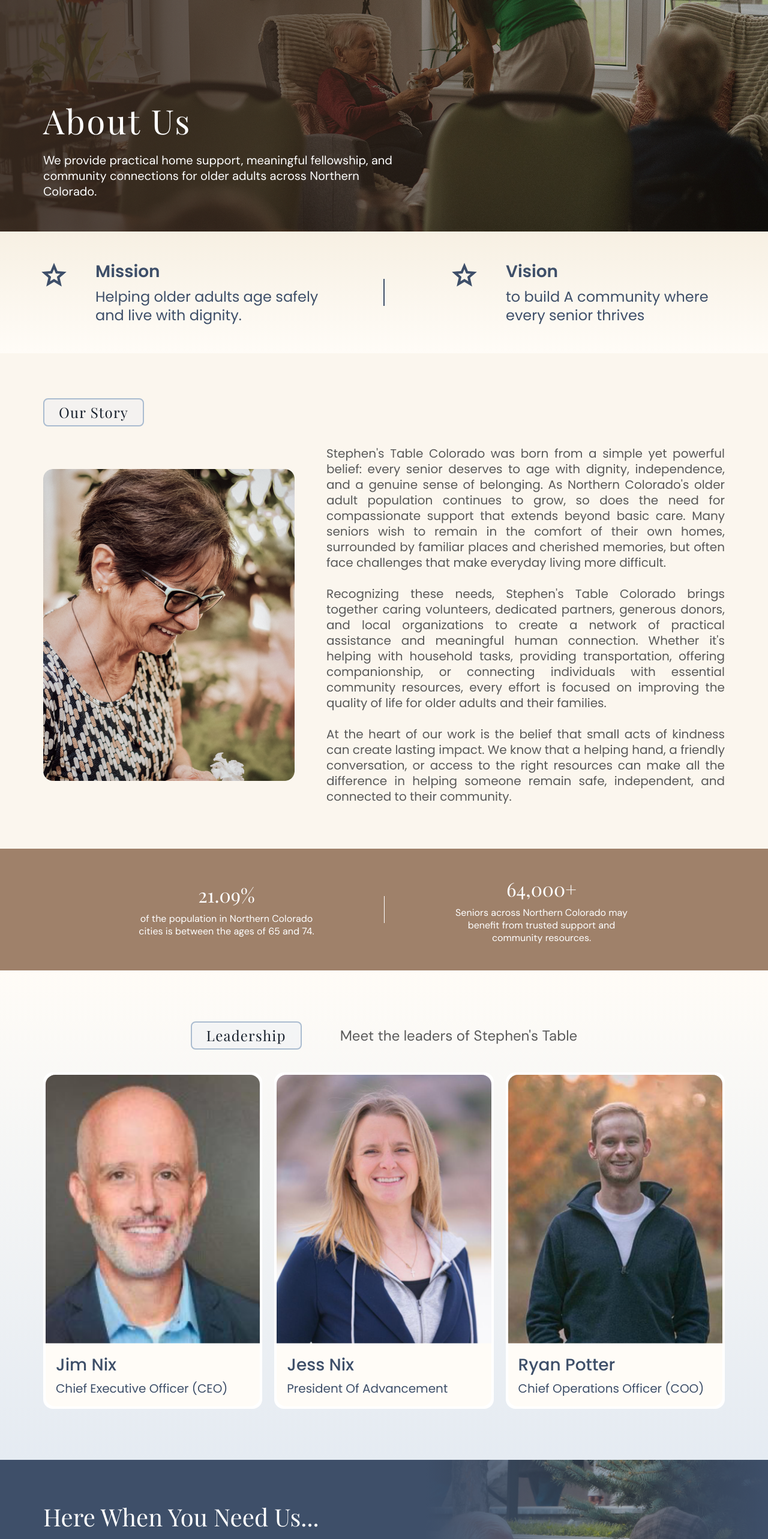
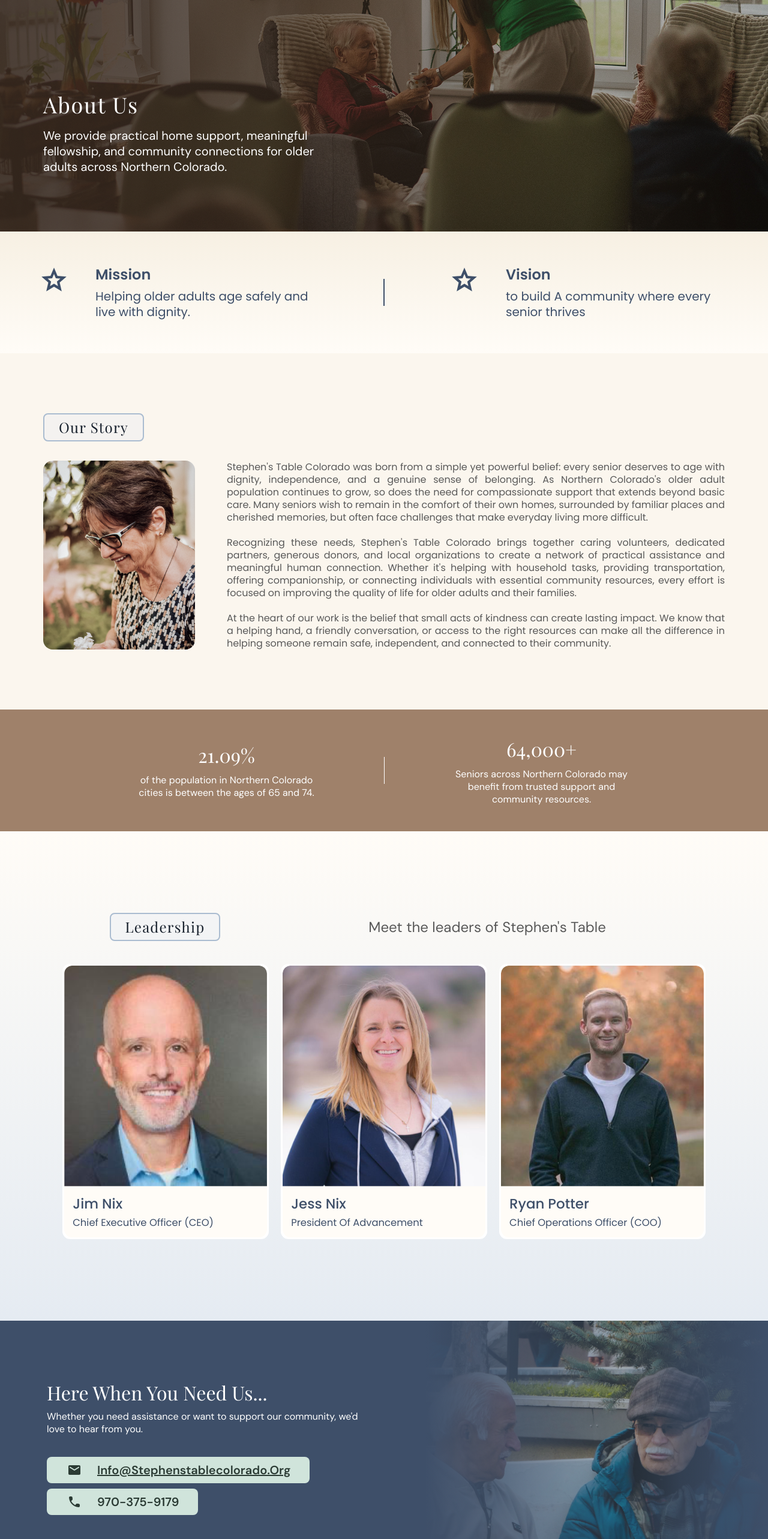
Before and after one commit to tusharjain2001/stephen-table, a React (Vite) app: page /about in a window 1280 px wide. Shown: the part 234-2800 px from the top of the page at 60% size. Built offline with nearby package versions, Linux system fonts and the light colour scheme.

Commit message:
abuot page done

```diff
--- a/src/components/CtaBanner.jsx
+++ b/src/components/CtaBanner.jsx
@@ -49,6 +49,11 @@
  *                  replacing the default vertical centering. Home's 342:1000
  *                  sits at 86 in a 421 band (111 below it), not the 98.5 that
  *                  centering its 224px block would give.
+ * - `textLeft`   — px from the design container's left edge to the text
+ *                  column at ≥lg (default 72). About's redrawn 539:3199 sits
+ *                  at 78 instead. The photo's left edge stays at 708 on every
+ *                  frame, so the column's right margin is derived from this
+ *                  rather than fixed.
  * - `className`  — extra classes on the outer <section>
  */
 function CtaBanner({
@@ -63,8 +68,12 @@
   subtitleClassName = 'lg:text-[20px]',
   barePillIcons = false,
   textTop,
+  textLeft = 72,
   className = '',
 }) {
+  // Photo edge (708) − column width (529) − column offset. At the default 72
+  // this is the 107 the layout has always used.
+  const textGap = 708 - 529 - textLeft;
   const bgClass = bg === 'blue' ? 'bg-bl-600' : 'bg-b-600';
   const bgColor = bg === 'blue' ? '#3e4f69' : '#886b56';
   const pillClasses =
@@ -170,14 +179,18 @@
           offset by the design container's gutter so it stays aligned with the
           sections above/below, while the photo takes the remainder and keeps
           bleeding to the right edge at any width. At 1440 the gutter is 0, so
-          this is Figma-exact: 72 + 529 + 107 = 708 with a 732px photo
-          (342:1000 / 342:997). */}
+          this is Figma-exact: `textLeft` + 529 + the derived gap = 708 with a
+          732px photo (342:1000 / 342:997). */}
       <div className="relative z-10 hidden w-full flex-col gap-10 px-6 py-14 md:flex md:px-10 md:py-16 lg:h-[421px] lg:flex-row lg:items-center lg:gap-0 lg:px-0 lg:py-0">
         <div
-          className={`flex flex-col gap-9 lg:ml-[calc(var(--gutter)+72px)] lg:mr-[107px] lg:w-[529px] lg:shrink lg:gap-[36px] ${
+          className={`flex flex-col gap-9 lg:ml-[calc(var(--gutter)+var(--cta-text-left))] lg:mr-[var(--cta-text-gap)] lg:w-[529px] lg:shrink lg:gap-[36px] ${
             textTop == null ? '' : 'lg:self-start lg:mt-[var(--cta-text-top)]'
           }`}
-          style={textTop == null ? undefined : { '--cta-text-top': `${textTop}px` }}
+          style={{
+            '--cta-text-left': `${textLeft}px`,
+            '--cta-text-gap': `${textGap}px`,
+            ...(textTop == null ? {} : { '--cta-text-top': `${textTop}px` }),
+          }}
         >
           <div className="flex flex-col gap-[8px]">
             {title && (
--- a/src/components/StatsBand.jsx
+++ b/src/components/StatsBand.jsx
@@ -71,7 +71,10 @@
           const block = (
             <div
               key={stat.caption}
-              className="flex w-full max-w-[308px] flex-col items-center gap-[8px] text-center"
+              // 377:3046 puts 10px between the figure and its caption at 1440
+              // (93 = 41 + 10 + 42), same as the image variant above — only
+              // the mobile/tablet steps use 8.
+              className="flex w-full max-w-[308px] flex-col items-center gap-[8px] text-center xl:gap-[10px]"
             >
               <span className="font-display text-[28px] text-white xl:text-[32px]">{stat.value}</span>
               <span className="font-sans text-[16px] text-white">{stat.caption}</span>
--- a/src/pages/About.jsx
+++ b/src/pages/About.jsx
@@ -44,31 +44,36 @@
       <div className="flex w-full max-w-[372px] flex-col gap-[8px]">
         {/* Neulis Sans isn't licensed here so font-neulis falls back to
             Poppins, whose normal leading is ~1.5 vs Neulis' ~1.32. Pin the
-            line boxes to Figma's (342:629 h=37, 342:630 h=62 over 2 lines) —
-            the mobile frame doesn't call out a custom leading, so base stays
-            "normal". */}
-        <h3 className="font-neulis text-[20px] font-semibold text-bl-600 md:text-[22px] xl:text-[28px] xl:leading-[37px]">{title}</h3>
-        <p className="font-neulis text-[16px] text-bl-600 md:text-[18px] xl:text-[24px] xl:leading-[31px]">{body}</p>
+            line boxes to Figma's (342:629 h=31 at 24px, 342:630 h=52 over 2
+            lines at 20px) — the mobile frame doesn't call out a custom
+            leading, so base stays "normal". */}
+        <h3 className="font-neulis text-[20px] font-semibold text-bl-600 md:text-[22px] xl:text-[24px] xl:leading-[31px]">{title}</h3>
+        <p className="font-neulis text-[16px] text-bl-600 md:text-[18px] xl:text-[20px] xl:leading-[26px]">{body}</p>
       </div>
     </div>
   );
 }
 
+// The 2026-08 redraw shrank the card from a 419.34px column to 343.948
+// (342:949) — every inner measure is that same 0.8202 ratio, so the whole
+// card is re-pinned at xl rather than nudged: padding 4→3.281, radius
+// 16→13.123, photo 448.65→367.984, label pad 16.9→13.859, name 28→22.966,
+// role 20→16.404. The md tier keeps the pre-redraw numbers.
 function LeaderCard({ image, name, role }) {
   return (
-    <div className="w-full max-w-[419.34px] rounded-[14.117px] bg-white p-[3.529px] md:rounded-card md:p-[4px]">
-      <div className="w-full rounded-[14.117px] bg-cream md:rounded-card">
+    <div className="w-full max-w-[419.34px] rounded-[14.117px] bg-white p-[3.529px] md:rounded-card md:p-[4px] xl:rounded-[13.123px] xl:p-[3.281px]">
+      <div className="w-full rounded-[14.117px] bg-cream md:rounded-card xl:rounded-[13.123px]">
         <img
           src={image}
           alt={name}
-          className="h-[395.858px] w-full rounded-t-[14.117px] object-cover md:h-[400px] md:rounded-t-card xl:h-[448.65px]"
+          className="h-[395.858px] w-full rounded-t-[14.117px] object-cover md:h-[400px] md:rounded-t-card xl:h-[367.984px] xl:rounded-t-[13.123px]"
         />
-        <div className="flex flex-col gap-[6.93px] p-[14.908px] md:gap-[7.9px] md:p-[16.9px]">
-          {/* Figma 342:938 h=37, 342:939 h=26 — see the Poppins note above;
+        <div className="flex flex-col gap-[6.93px] p-[14.908px] md:gap-[7.9px] md:p-[16.9px] xl:gap-[6.442px] xl:p-[13.859px]">
+          {/* Figma 342:938 h=30, 342:939 h=21 — see the Poppins note above;
               the mobile frame's 24.705/17.647px sizes don't call out a
               custom leading, so base uses "normal". */}
-          <h3 className="font-neulis text-[24.705px] font-medium text-bl-600 md:text-[28px] md:leading-[37px]">{name}</h3>
-          <p className="font-neulis text-[17.647px] capitalize text-bl-600 md:text-[20px] md:leading-[26px]">{role}</p>
+          <h3 className="font-neulis text-[24.705px] font-medium text-bl-600 md:text-[28px] md:leading-[37px] xl:text-[22.966px] xl:leading-[30px]">{name}</h3>
+          <p className="font-neulis text-[17.647px] capitalize text-bl-600 md:text-[20px] md:leading-[26px] xl:text-[16.404px] xl:leading-[21px]">{role}</p>
         </div>
       </div>
     </div>
@@ -87,9 +92,17 @@
         overlay="none"
         height={548}
         mobileTextTop={571}
+        // 342:816 is 482 wide and sits 385..525 in a hero that ends at 620,
+        // i.e. 95 clear of the bottom. The redraw dropped the H1 to 36/1.8
+        // (342:817 h=46 — Playfair's `normal` at 36 is 48, hence the pin) and
+        // the subtitle to 20 (342:818 h=78 = 3 lines x 26), which is already
+        // PageHero's xl default.
         textLeft={72}
-        textWidth={618}
-        textBottom={54}
+        textWidth={482}
+        textBottom={95}
+        titleSize={36}
+        titleTracking={1.8}
+        titleLeading={46}
         title="About us"
         // subtitleClassName is deliberately omitted: the pre-mobile-pass
         // "text-[24px]" override never actually won at md/xl (the
@@ -116,24 +129,34 @@
       </section>
 
       {/* Our Story */}
-      {/* Figma 342:838: fixed h-826 box, content centred. Mobile frame
+      {/* Figma 342:838 was redrawn in the 2026-08 pass: 826 -> 594, and it is
+          now real padding (py-100) rather than a fixed box — 100 + (chip 47 +
+          32 + row 315) + 100. The photo shrank 419x520 -> 253x315 and the copy
+          dropped 20 -> 16px, which is what buys the 232px. Mobile frame
           (662:10346 node 662:10502) uses the same wb-100 (#fbf6ee) bg but a
           tighter 23px gap between chip/image/copy, an image cropped to its
-          bottom edge, and un-justified body copy. */}
-      <section className="w-full bg-wb-100 py-[60px] md:py-14 xl:h-[826px] xl:py-0">
+          bottom edge, and un-justified body copy — left untouched here. */}
+      <section className="w-full bg-wb-100 py-[60px] md:py-14 xl:h-[594px] xl:py-0">
         <div className="mx-auto flex h-full max-w-[1440px] flex-col justify-center gap-[23px] px-6 md:gap-[32px] md:px-10 xl:px-[72px]">
           <SectionChip variant="beige" className="self-start">Our Story</SectionChip>
           <div className="flex flex-col gap-[23px] md:gap-8 lg:flex-row lg:items-center lg:gap-[53px]">
+            {/* 342:831 carries a rotate(180) + scaleY(-1), i.e. a net
+                horizontal mirror of the fill. Verified against the frame
+                render: our asset matches mirrored at 4.1 MAD and unmirrored
+                at 57.5. This is image orientation like PageHero's flipImage,
+                not layout scaling — the no-viewport-scaling rule in CLAUDE.md
+                still holds. */}
             <img
               src={aboutStory}
               alt=""
-              className="h-[460px] w-full shrink-0 rounded-card object-cover object-bottom md:h-[360px] md:object-center lg:h-[520px] lg:w-[419px]"
+              className="h-[460px] w-full shrink-0 rounded-card object-cover object-bottom md:h-[360px] md:object-center lg:h-[520px] lg:w-[419px] xl:h-[315px] xl:w-[253px] xl:scale-x-[-1]"
             />
-            {/* Figma 342:828 sets 20px on a normal (26px) leading and
+            {/* Figma 342:828 sets 16px on a normal (21px) leading and
                 separates paragraphs with a single blank line, i.e. one more
-                26px line — not an arbitrary gap. Mobile frame drops the
-                justify (md:text-justify) and bumps the body to 20px. */}
-            <div className="flex flex-col gap-[20px] font-neulis text-[20px] text-gray-59 md:text-justify md:text-[18px] lg:w-[824px] xl:gap-[26px] xl:text-[20px] xl:leading-[26px]">
+                21px line — not an arbitrary gap. 13 line boxes x 21 = its
+                273px height. Mobile frame drops the justify (md:text-justify)
+                and keeps the body at 20px. */}
+            <div className="flex flex-col gap-[20px] font-neulis text-[20px] text-gray-59 md:text-justify md:text-[18px] lg:w-[824px] xl:w-auto xl:min-w-0 xl:flex-1 xl:gap-[21px] xl:text-[16px] xl:leading-[21px]">
               {STORY_PARAGRAPHS.map((paragraph) => (
                 <p key={paragraph.slice(0, 24)}>{paragraph}</p>
               ))}
@@ -148,13 +171,30 @@
       {/* Figma 342:964: fixed h-816 box, content centred. */}
       <section className="w-full bg-gradient-to-b from-cream to-bl-100 py-[60px] md:py-14 xl:h-[816px] xl:py-0">
         <div className="mx-auto flex h-full max-w-[1440px] flex-col items-center justify-center gap-[24px] md:gap-8 xl:gap-[38px]">
-          <div className="flex w-full flex-col items-start gap-6 px-[16px] text-left md:items-center md:px-10 md:text-center lg:flex-row lg:justify-center lg:gap-10 lg:text-left xl:gap-16 2xl:gap-[247px] xl:px-[72px]">
-            <SectionChip className="shrink-0">Leadership</SectionChip>
-            <p className="font-sans text-[16px] text-gray-59 md:text-[24px] min-w-0 max-w-full lg:max-w-[857px] lg:shrink lg:grow-0 2xl:w-[857px]">
+          {/* 342:933 is 1075 wide (chip 171 + 247 + copy 657) centred in
+              1440, i.e. it starts at 182.5 — level with the card row's 184.
+              The copy measure had been 857, which widened the row to 1275 and
+              slid the chip 100px left of the cards. The 247 gap also has to
+              start at xl now: 1075 fits the 1296 content box where 1275 did
+              not, so it no longer needs to wait for 2xl.
+
+              Anchored left rather than centred, because Playfair renders the
+              chip 184.8 wide against Lettertype's 171: centring splits that
+              13.8px and lands the chip at 175.6, visibly ragged against the
+              cards below. Pinning the margin puts the chip on 182.5 exactly
+              and moves the slack to the copy's right edge, where nothing
+              lines up with it. The offset is a margin, not `pl-`, so it can't
+              be reset by this element's own `px-` shorthand. */}
+          <div className="flex w-full flex-col items-start gap-6 px-[16px] text-left md:items-center md:px-10 md:text-center lg:flex-row lg:justify-center lg:gap-10 lg:text-left xl:justify-start xl:gap-[247px] xl:px-[72px]">
+            <SectionChip className="shrink-0 xl:ml-[110.5px]">Leadership</SectionChip>
+            <p className="font-sans text-[16px] text-gray-59 md:text-[24px] min-w-0 max-w-full lg:max-w-[657px] lg:shrink lg:grow-0 2xl:w-[657px]">
               Meet the leaders of Stephen&apos;s Table
             </p>
           </div>
-          <div className="grid w-full grid-cols-1 gap-6 px-[16px] md:grid-cols-2 md:px-10 lg:grid-cols-3 xl:gap-[20px] xl:px-[72px]">
+          {/* 342:963 is three fixed 343.948 columns on a 20 gap, centred in
+              1440 (184.08..1255.92) — not the 1296 content box split three
+              ways, which is what an even grid gives. */}
+          <div className="grid w-full grid-cols-1 gap-6 px-[16px] md:grid-cols-2 md:px-10 lg:grid-cols-3 xl:grid-cols-[repeat(3,343.948px)] xl:justify-center xl:gap-[20px] xl:px-[72px]">
             {LEADERS.map((leader) => (
               <LeaderCard key={leader.name} {...leader} />
             ))}
@@ -162,11 +202,19 @@
         </div>
       </section>
 
+      {/* 539:3199 carries the redesigned scale: title 40->32, sub 20->16,
+          pills 24->20 with the s-300 icon badge dropped (44 tall, not 64).
+          Its text column also starts at 78 rather than the 72 every other
+          caller uses; the photo still begins at 708. */}
       <CtaBanner
         bg="blue"
         image={ctaBannerBlueImg}
         title="Here When You Need Us..."
         subtitle="Whether you need assistance or want to support our community, we'd love to hear from you."
+        titleClassName="lg:text-[32px]"
+        subtitleClassName="lg:text-[16px]"
+        barePillIcons
+        textLeft={78}
       />
     </div>
   );
```
